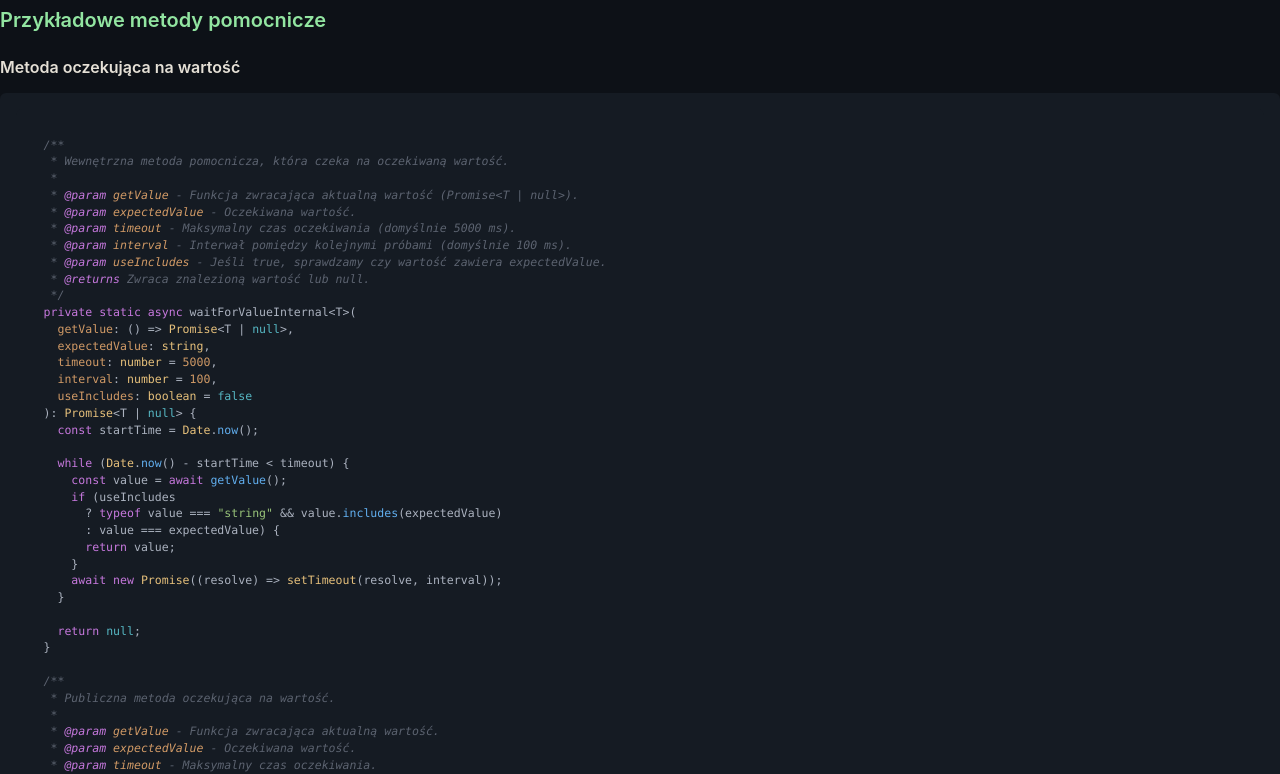
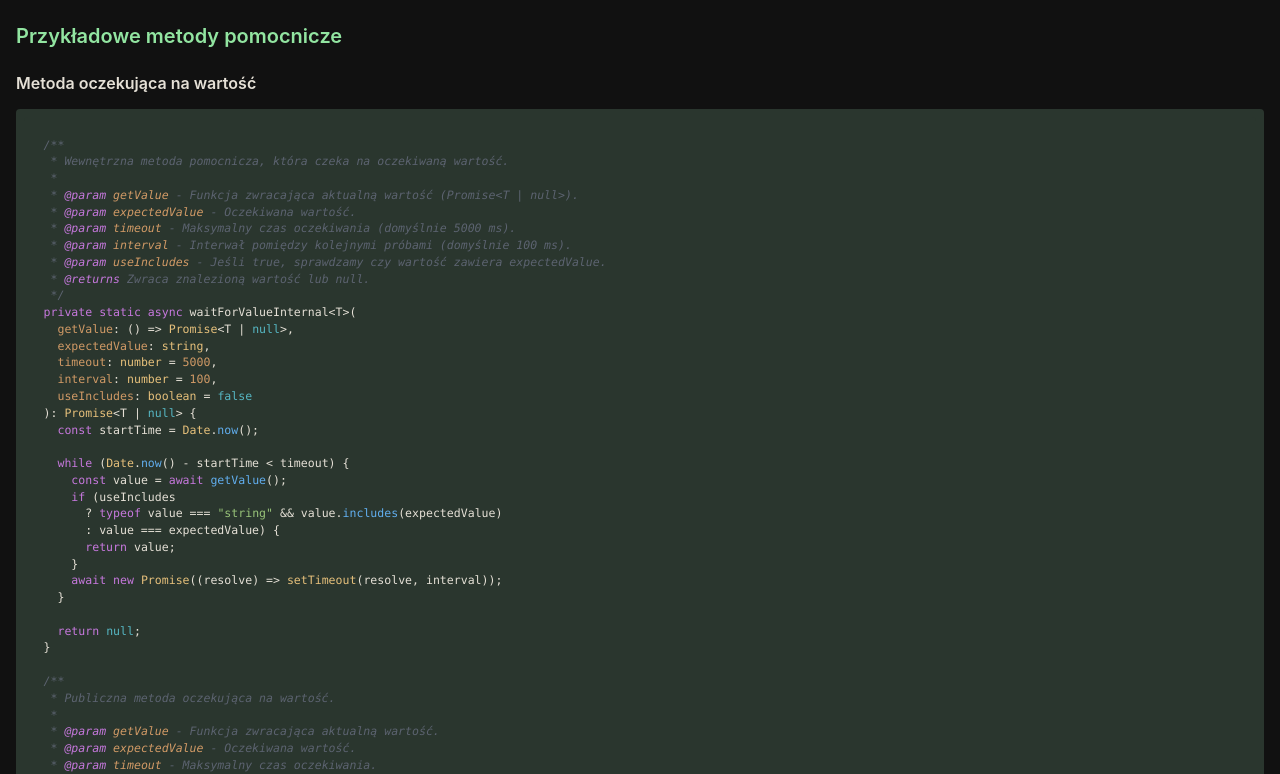
Before and after one commit to dar-kow/Portfolio, a React (Vite) app in the folder client/: page /articles/avoiding-wait-for-timeout in a window 1280 px wide. Shown: the part 1668-2442 px from the top of the page. Built offline with nearby package versions, Linux system fonts and the light colour scheme.

Commit message:
Update card background color and enhance markdown styles for consistency

```diff
--- a/client/src/features/articles/Articles.tsx
+++ b/client/src/features/articles/Articles.tsx
@@ -40,7 +40,7 @@ const Articles = () => {
               >
                 <Link href={article.link}>
                   <a>
-                    <Card className="cursor-pointer bg-[--matrix-black] border border-[var(--matrix-dark)] hover:shadow-[0_0_8px_#80ce87] transition-all duration-200">
+                    <Card className="cursor-pointer bg-[var(--matrix-bg)] border border-[var(--matrix-dark)] hover:shadow-[0_0_8px_#80ce87] transition-all duration-200">
                       <CardHeader>
                         <div className="text-sm text-[var(--matrix-white)]">{article.date}</div>
                         <CardTitle className="text-[var(--matrix-white)] text-xl font-bold">
--- a/client/src/features/projects/Projects.tsx
+++ b/client/src/features/projects/Projects.tsx
@@ -31,7 +31,7 @@ const Projects = () => {
                 animate={{ opacity: 1, y: 0 }}
                 transition={{ delay: index * 0.1 }}
               >
-                <Card className="cursor-pointer bg-[--matrix-black] border border-[var(--matrix-dark)] hover:shadow-[0_0_8px_#80ce87] transition-all duration-200">
+                <Card className="cursor-pointer bg-[var(--matrix-bg)] border border-[var(--matrix-dark)] hover:shadow-[0_0_8px_#80ce87] transition-all duration-200">
                   <CardHeader>
                     <CardTitle className="text-[var(--matrix-white)] text-xl font-bold">
                       {project.title[lang]}
--- a/client/src/shared/styles/global.css
+++ b/client/src/shared/styles/global.css
@@ -323,6 +323,14 @@
 
 /* markodown hacks :P */
 
+.markdown-body {
+  background-color: var(--matrix-bg);
+  color: var(--matrix-white);
+  padding: 1rem;
+  border-radius: 0.5rem;
+}
+
+
 .markdown-body h1::first-line {
   color: var(--matrix-primary);
 }
@@ -342,3 +350,11 @@
 .markdown-body strong {
   color: #f59e0b;
 }
+
+.markdown-body pre,
+.markdown-body code {
+  background-color: var(--matrix-darker);
+  color: var(--matrix-white);
+  padding: 0.5rem;
+  border-radius: 0.25rem;
+}
```
